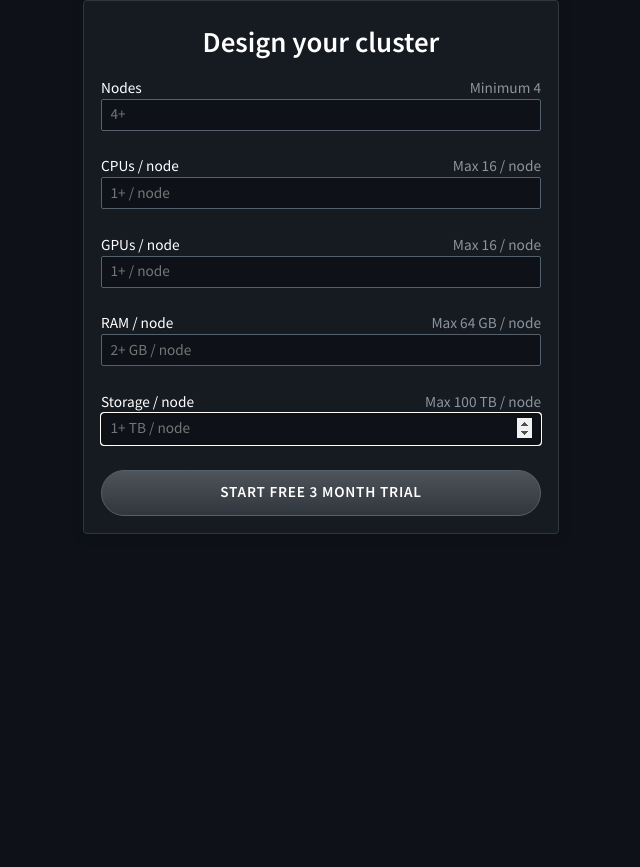
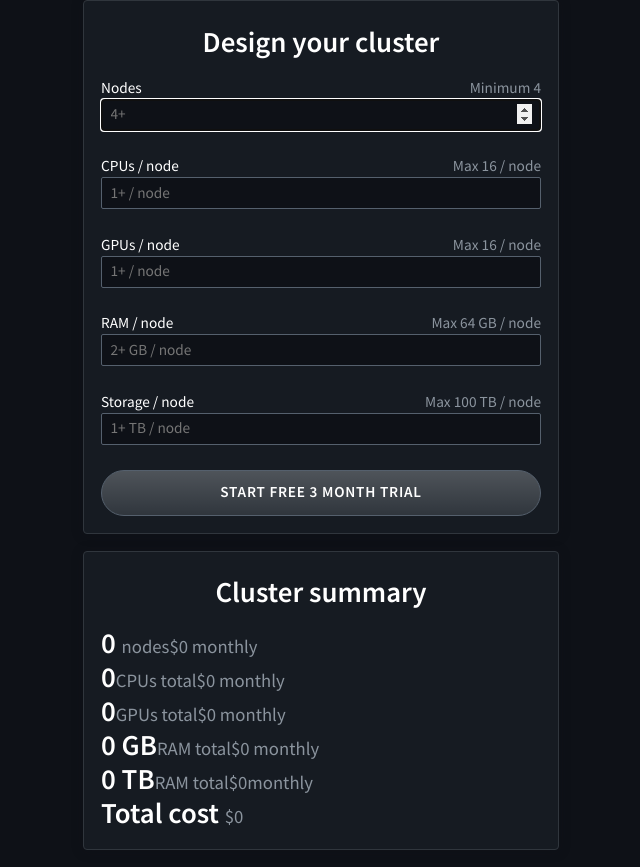
Before and after one commit to perpetualgrimace/data-science-company-website, a Next.js app: page /enterprise-trial/TrialConfig in a window 1280 px wide. Shown: the whole page, without its empty margins (319-959 px from the left). Before the commit the page ends 800 px from the top, so only its background shows below. Built offline with nearby package versions, Linux system fonts and the light colour scheme.

Commit message:
adds functional TrialSummary

```diff
--- a/pages/enterprise-trial/TrialConfig.jsx
+++ b/pages/enterprise-trial/TrialConfig.jsx
@@ -4,12 +4,9 @@ import * as Yup from "yup";
 import { withFormik, Form } from "formik";
 
 import Button from "/components/controls/Button";
-import Checkbox from "/components/controls/Checkbox";
-import Select from "/components/controls/Select";
 import TextField from "/components/controls/TextField";
 
-import EllipsisIcon from "/components/icons/EllipsisIcon";
-import SendIcon from "/components/icons/SendIcon";
+import TrialSummary from "./TrialSummary";
 
 const submissionMessage = {
   success: {
@@ -25,12 +22,13 @@ const submissionMessage = {
 let submissionStatus = null;
 
 function onSubmit(values, actions) {
+  console.log(values);
   console.log(data);
   actions.setSubmitting(false);
 }
 
 const ConfigForm = (props) => {
-  const { touched, errors, isSubmitting } = props;
+  const { values, touched, errors, isSubmitting } = props;
 
   useEffect(() => (submissionStatus = null));
 
@@ -64,7 +62,7 @@ const ConfigForm = (props) => {
           autoFocus={true}
         />
         <TextField
-          name="cpu-per-node"
+          name="cpuPerNode"
           labelText="CPUs / node"
           placeholder="1+ / node"
           helpText="Max 16 / node"
@@ -75,10 +73,9 @@ const ConfigForm = (props) => {
           fontSize="md"
           touched={touched}
           errors={errors}
-          autoFocus={true}
         />
         <TextField
-          name="gpu-per-node"
+          name="gpuPerNode"
           labelText="GPUs / node"
           placeholder="1+ / node"
           helpText="Max 16 / node"
@@ -89,10 +86,9 @@ const ConfigForm = (props) => {
           fontSize="md"
           touched={touched}
           errors={errors}
-          autoFocus={true}
         />
         <TextField
-          name="ram-per-node"
+          name="ramPerNode"
           labelText="RAM / node"
           placeholder="2+ GB / node"
           helpText="Max 64 GB / node"
@@ -103,21 +99,19 @@ const ConfigForm = (props) => {
           fontSize="md"
           touched={touched}
           errors={errors}
-          autoFocus={true}
         />
         <TextField
-          name="storage-per-node"
+          name="storagePerNode"
           labelText="Storage / node"
           placeholder="1+ TB / node"
           helpText="Max 100 TB / node"
           type="number"
-          min="1"
+          min="0.25"
           max="100"
-          step="1"
+          step="0.25"
           fontSize="md"
           touched={touched}
           errors={errors}
-          autoFocus={true}
         />
 
         <Button
@@ -130,6 +124,8 @@ const ConfigForm = (props) => {
           Start free 3 month trial
         </Button>
       </Form>
+
+      <TrialSummary values={values} />
     </>
   );
 };
@@ -137,15 +133,19 @@ const ConfigForm = (props) => {
 const TrialConfig = withFormik({
   mapPropsToValues: (props) => {
     return {
-      name: props.name || "",
-      email: props.email || "",
-      message: props.message || "",
+      nodes: props.nodes,
+      cpuPerNode: props.cpuPerNode,
+      gpuPerNode: props.gpuPerNode,
+      ramPerNode: props.ramPerNode,
+      storagePerNode: props.storagePerNode,
     };
   },
   validationSchema: Yup.object().shape({
-    email: Yup.string().email("Invalid").required("Required"),
-    name: Yup.string().required("Required"),
-    message: Yup.string().required("Required"),
+    nodes: Yup.number().integer().required("Required"),
+    cpuPerNode: Yup.number().integer().required("Required"),
+    gpuPerNode: Yup.number().integer().required("Required"),
+    ramPerNode: Yup.number().integer().required("Required"),
+    storagePerNode: Yup.number().required("Required"),
   }),
   handleSubmit: (values, actions) => onSubmit(values, actions),
 })(ConfigForm);
--- /dev/null
+++ b/pages/enterprise-trial/TrialSummary.jsx
@@ -0,0 +1,101 @@
+function calculateNodeCost(nodes) {
+  const dollarsPerUnit = 5000;
+  return nodes * dollarsPerUnit || 0;
+}
+function calculateCPUCost(value, nodes) {
+  const dollarsPerUnit = 100;
+  return value * nodes * dollarsPerUnit || 0;
+}
+function calculateGPUCost(value, nodes) {
+  const dollarsPerUnit = 100;
+  return value * nodes * dollarsPerUnit || 0;
+}
+function calculateRAMCost(value, nodes) {
+  const dollarsPerGB = 25;
+  return value * nodes * dollarsPerGB || 0;
+}
+function calculateStorageCost(value, nodes) {
+  const dollarsPerTB = 800;
+  return value * nodes * dollarsPerTB || 0;
+}
+function calculateTotalCost(values) {
+  const { nodes, cpuPerNode, gpuPerNode, ramPerNode, storagePerNode } =
+    values;
+  return (
+    calculateNodeCost(nodes) +
+    calculateCPUCost(cpuPerNode, nodes) +
+    calculateGPUCost(gpuPerNode, nodes) +
+    calculateRAMCost(ramPerNode, nodes) +
+    calculateStorageCost(storagePerNode, nodes)
+  );
+}
+
+export default function TrialSumary(props) {
+  const { values } = props;
+
+  return (
+    <section
+      className="trial-summary trial-card darkglass u-mh-auto u-mb-md"
+      name="Andalusia-website contact form"
+      data-netlify={true}
+    >
+      <h2 className="u-text-c">Cluster summary</h2>
+
+      <p className="trial-line u-font-lg">
+        <span className="u-heading u-font-xxl">{values.nodes || 0} </span>
+        <span className="trial-label">nodes</span>
+        <span className="trial-figure">
+          ${calculateNodeCost(values.nodes)} monthly
+        </span>
+      </p>
+
+      <p className="trial-line u-font-lg">
+        <span className="u-heading u-font-xxl">
+          {values.cpuPerNode * values.nodes || 0}
+        </span>
+        <span className="trial-label">CPUs total</span>
+        <span className="trial-figure">
+          ${calculateCPUCost(values.cpuPerNode, values.nodes)} monthly
+        </span>
+      </p>
+
+      <p className="trial-line u-font-lg">
+        <span className="u-heading u-font-xxl">
+          {values.gpuPerNode * values.nodes || 0}
+        </span>
+        <span className="trial-label">GPUs total</span>
+        <span className="trial-figure">
+          ${calculateGPUCost(values.gpuPerNode, values.nodes)} monthly
+        </span>
+      </p>
+
+      <p className="trial-line u-font-lg">
+        <span className="u-heading u-font-xxl">
+          {values.ramPerNode * values.nodes || 0} GB
+        </span>
+        <span className="trial-label">RAM total</span>
+        <span className="trial-figure">
+          ${calculateRAMCost(values.ramPerNode, values.nodes)} monthly
+        </span>
+      </p>
+
+      <p className="trial-line u-font-lg">
+        <span className="u-heading u-font-xxl">
+          {values.storagePerNode * values.nodes || 0} TB
+        </span>
+        <span className="trial-label">RAM total</span>
+        <span className="trial-figure">
+          ${calculateStorageCost(values.storagePerNode, values.nodes)}
+          monthly
+        </span>
+      </p>
+
+      <p className="trial-line u-font-lg">
+        <span className="u-heading u-font-xxl">Total cost </span>
+        <span className="trial-figure">
+          ${calculateTotalCost(values)}
+        </span>
+      </p>
+    </section>
+  );
+}
--- a/styles/2-base/_theme.scss
+++ b/styles/2-base/_theme.scss
@@ -5,7 +5,7 @@ html {
 
 a, button,
 h1, h2, h3, h4, h5, h6,
-.heading {
+.u-heading {
 	color: $white;
 }
 
```
